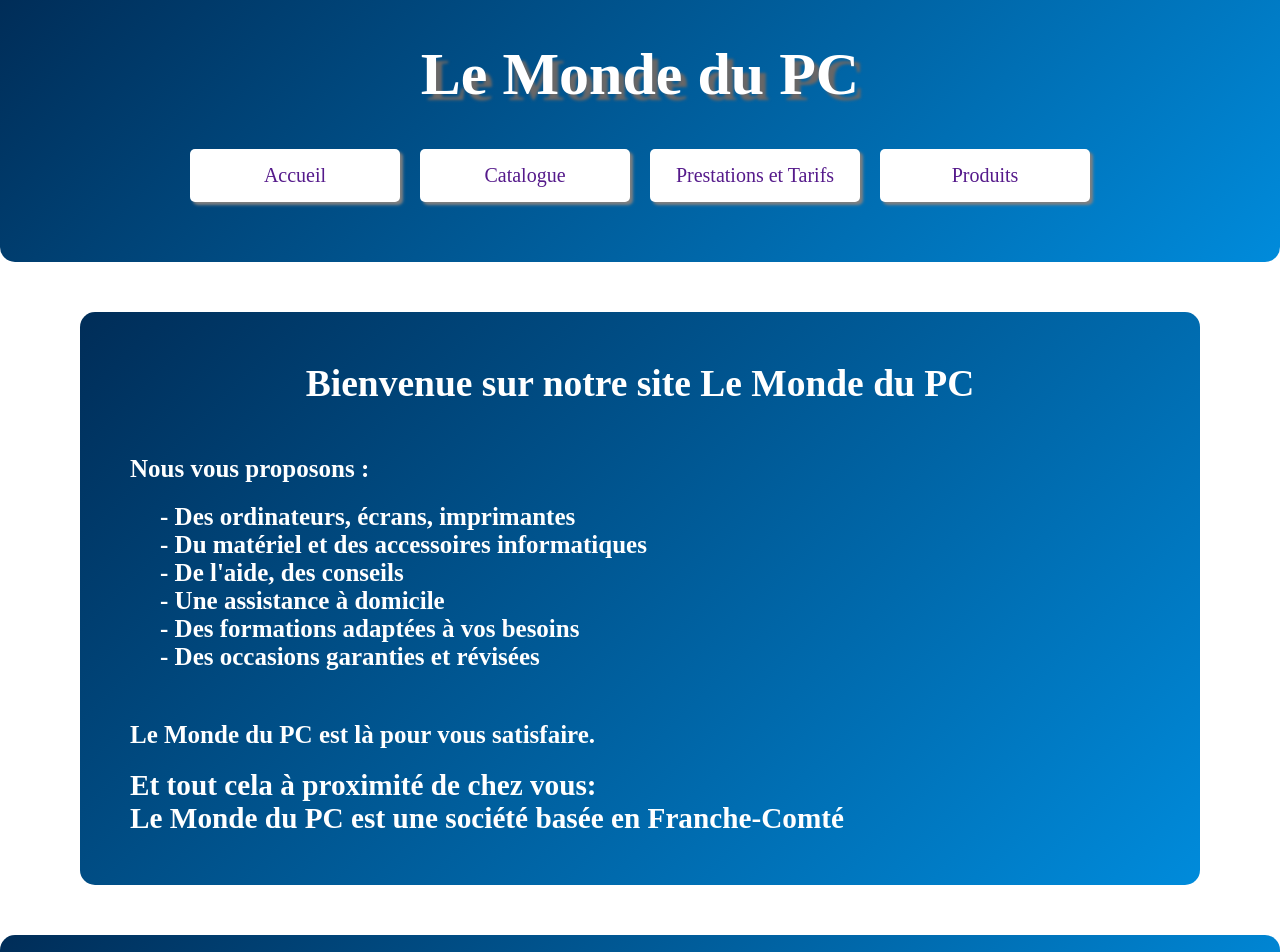
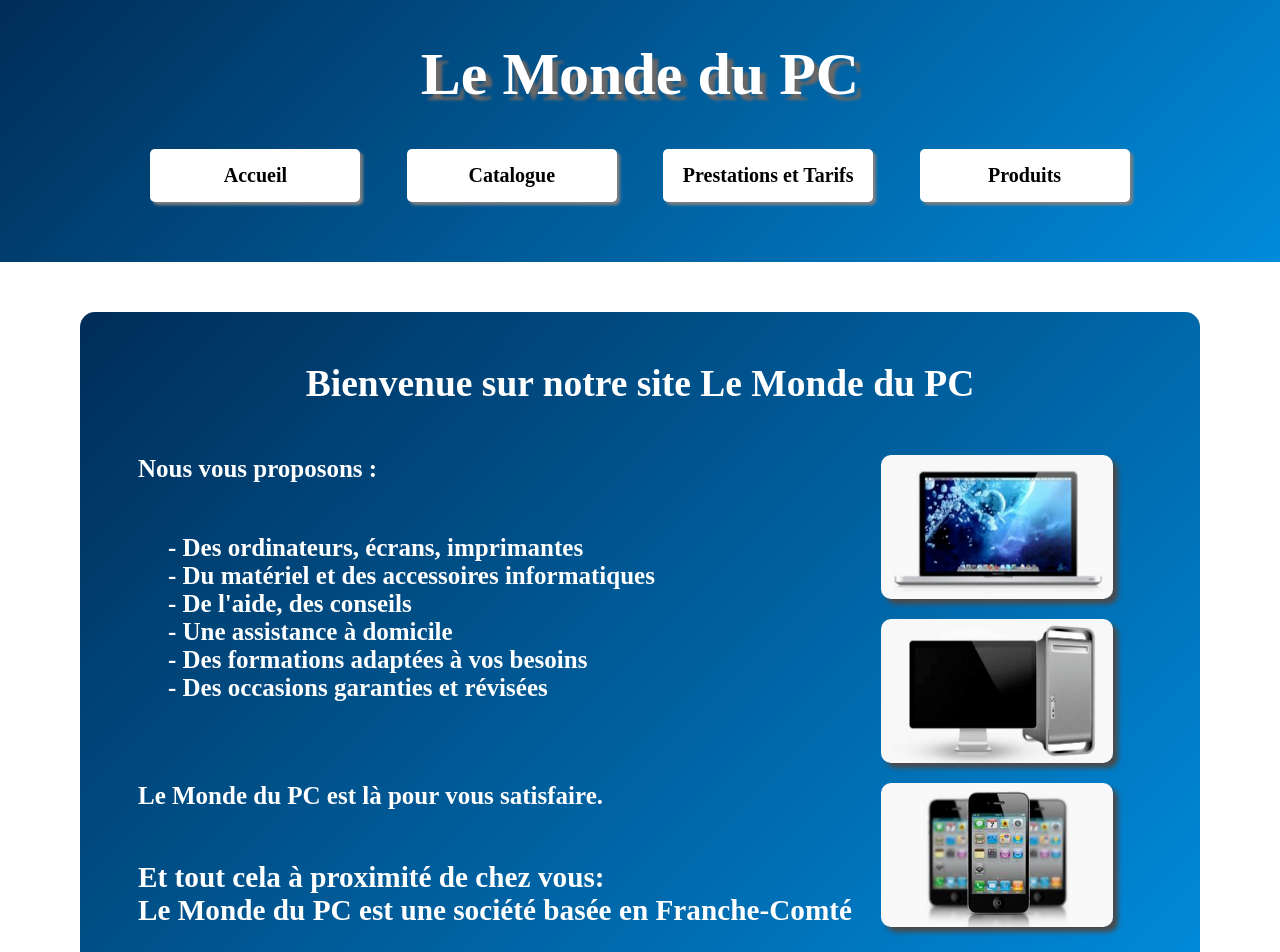
Before and after one commit to mikagame/Lmdupc, a plain HTML site: page index.html in a window 1280 px wide. Shown: the top 952 px of the page. Drawn offline with Linux system fonts and the light colour scheme.

Commit message:
page d'accueil

```diff
--- a/index.html
+++ b/index.html
@@ -23,10 +23,12 @@
 
 
     <main class="home">
+        <h2>Bienvenue sur notre site Le Monde du PC</h2>
         <div class="info">
-            <h2>Bienvenue sur notre site Le Monde du PC</h2>
+
+            <div class="listImg">
+                <div class="list">
                     <p>Nous vous proposons :</p>
-
                     <ul>
                         <li>- Des ordinateurs, écrans, imprimantes</li>
                         <li>- Du matériel et des accessoires informatiques</li>
@@ -35,10 +37,15 @@
                         <li>- Des formations adaptées à vos besoins</li>
                         <li>- Des occasions garanties et révisées</li>
                     </ul>
-
-
                     <p>Le Monde du PC est là pour vous satisfaire.</p>
                     <h3>Et tout cela à proximité de chez vous: <br /> Le Monde du PC est une société basée en Franche-Comté</h3>
+                </div>
+                <div class="images">
+                    <img src="../img/portables.png" alt="ordinateurs portables" />
+                    <img src="../img/ordinateurs.png" alt="ordinateurs" />
+                    <img src="../img/smartphones.png" alt="smartphones" />
+                </div>
+            </div>
         </div>
 
 
--- a/styles/pages/_index.scss
+++ b/styles/pages/_index.scss
@@ -7,8 +7,8 @@
      background: linear-gradient(135deg, #002d58, #008bdb);
      padding: 40px;
      margin-bottom: 50px;
-     border-bottom-left-radius: 15px;
-     border-bottom-right-radius: 15px;
+     // border-bottom-left-radius: 15px;
+     // border-bottom-right-radius: 15px;
      h1 {
          margin-bottom: 20px;
          font-size: 60px;
@@ -18,7 +18,7 @@
 
  nav {
      padding: 20px;
-     width: 75%;
+     width: 85%;
      display: flex;
      justify-content: space-between;
      a {
@@ -26,14 +26,22 @@
          text-decoration: none;
          //color: white;
          font-size: 20px;
+         font-weight: bolder;
          background-color: white;
+         color: black;
          padding: 15px;
+         margin-right: 2%;
+         margin-left: 2%;
          width: 180px;
          border-radius: 5px;
          box-shadow: 3px 3px 3px grey;
-         transition: 0.3s;
+         transition: all ease-in-out 0.3s;
          &:hover {
              box-shadow: 8px 8px 8px rgb(92, 91, 91);
+             // background-color: #e27ae2;
+             background: linear-gradient(135deg, #e27ae2, #daceda);
+             // color: white;
+             transform: scale(1.2);
          }
      }
  }
@@ -41,6 +49,7 @@
  .home {
      background: linear-gradient(135deg, #002d58, #008bdb);
      display: flex;
+     flex-direction: column;
      padding: 50px;
      font-size: 25px;
      font-weight: bold;
@@ -65,6 +74,34 @@
 
  .info {
      width: 100%;
+     display: flex;
+     justify-content: center;
+ }
+
+ .list {
+     display: flex;
+     flex-direction: column;
+     justify-content: space-between;
+ }
+
+ .listImg {
+     display: flex;
+     justify-content: space-around;
+     max-width: 1100px;
+ }
+
+ .images {
+     display: grid;
+     grid-template-rows: 1fr 1fr 1fr;
+     justify-content: center;
+     justify-items: center;
+     gap: 20px;
+     img {
+         width: 80%;
+         border-radius: 10px;
+         object-fit: cover;
+         box-shadow: 5px 5px 5px rgb(75, 74, 74);
+     }
  }
 
  footer {
@@ -73,6 +110,6 @@
      background: linear-gradient(135deg, #002d58, #008bdb);
      padding: 40px;
      margin-top: 50px;
-     border-top-left-radius: 15px;
-     border-top-right-radius: 15px;
+     // border-top-left-radius: 15px;
+     // border-top-right-radius: 15px;
  }
```
Also changed, not shown: img/ordinateurs.png (added), img/portables.png (added), img/smartphones.png (added), styles/main.css, 1 other file. Lines whose indentation alone changed are shown as unchanged.
